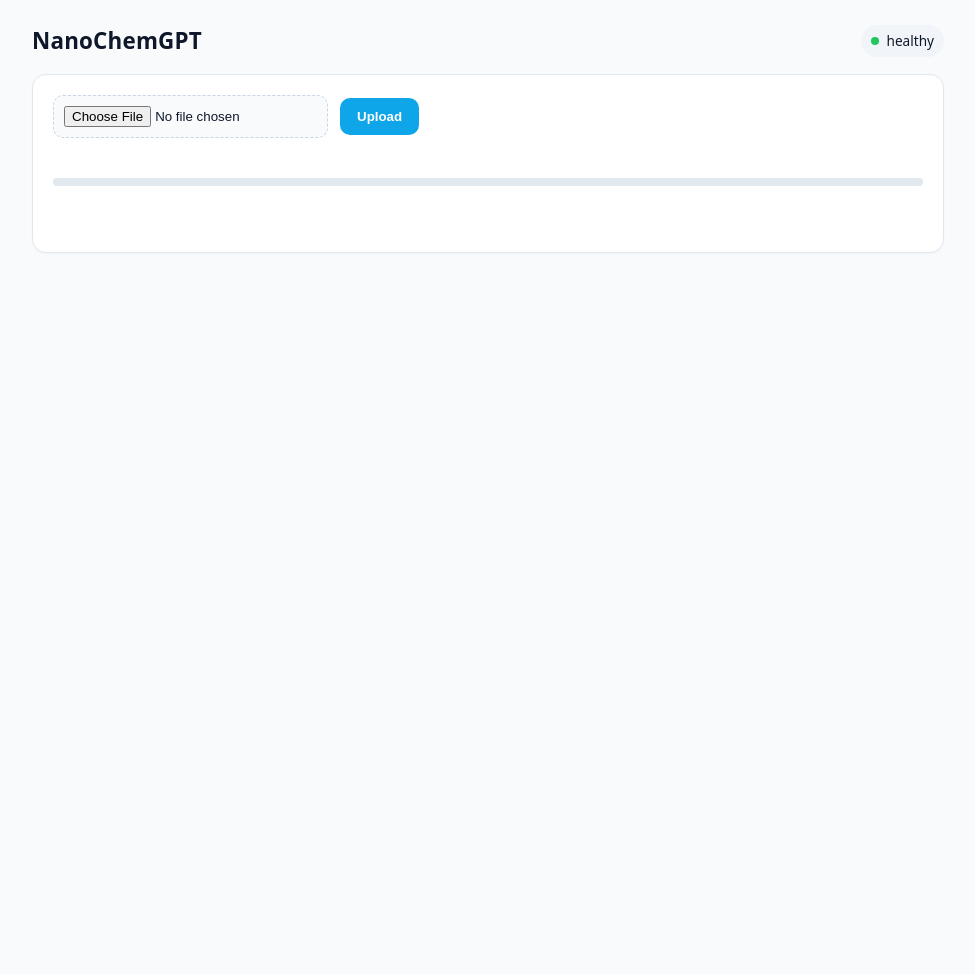
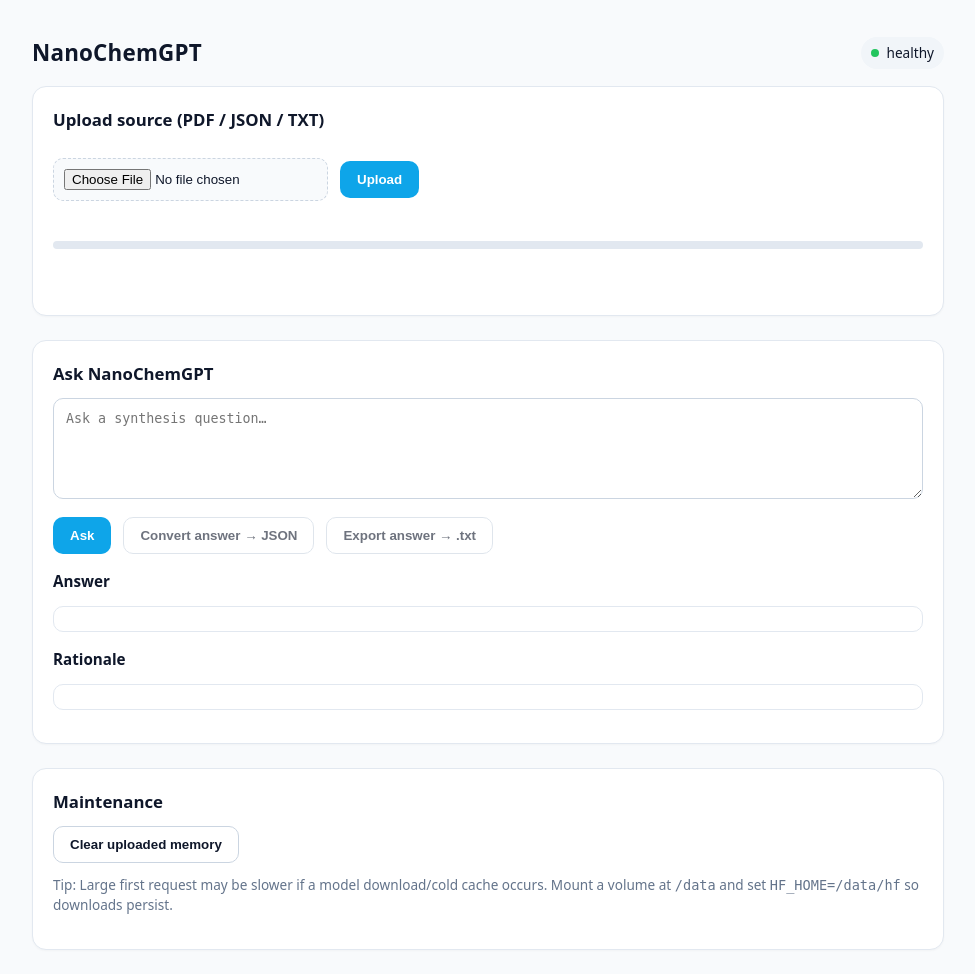
Before and after one commit to DMCarnahan/NanoChemGPT, a Flask app: page / in a window 1280 px wide. Shown: the whole page, without its empty margins (152-1127 px from the left). Before the commit the page ends 253 px from the top, so only its background shows below. Run offline with Flask 3, Linux system fonts and the light colour scheme.

Commit message:
rewire modules

```diff
--- a/static/app.js
+++ b/static/app.js
@@ -1,22 +1,20 @@
-function qs(sel) { return document.querySelector(sel); }
-function qsa(sel) { return Array.from(document.querySelectorAll(sel)); }
+const qs  = (s) => document.querySelector(s);
+const qsa = (s) => Array.from(document.querySelectorAll(s));
 
 function setStatus(ok) {
   const el = qs('#healthStatus');
   if (!el) return;
   el.classList.remove('ok', 'err');
   el.classList.add(ok ? 'ok' : 'err');
-  const text = el.querySelector('.status-txt');
-  if (text) text.textContent = ok ? 'healthy' : 'unhealthy';
+  const t = el.querySelector('.status-txt');
+  if (t) t.textContent = ok ? 'healthy' : 'unhealthy';
 }
 
 async function checkHealth() {
   try {
     const r = await fetch('/health', { cache: 'no-store' });
     setStatus(r.ok);
-  } catch {
-    setStatus(false);
-  }
+  } catch { setStatus(false); }
 }
 
 function humanSize(bytes) {
@@ -27,102 +25,188 @@ function humanSize(bytes) {
   return `${n.toFixed(n < 10 && i > 0 ? 1 : 0)} ${units[i]}`;
 }
 
-function resetProgress() {
-  const bar = qs('#progressInner');
-  if (bar) bar.style.width = '0%';
+function showAlert(id, kind, text) {
+  const el = qs(id);
+  if (!el) return;
+  el.classList.remove('hidden');
+  el.className = `alert ${kind}`;
+  el.textContent = text;
 }
 
-function setProgress(pct) {
-  const bar = qs('#progressInner');
-  if (bar) bar.style.width = `${Math.max(0, Math.min(100, pct))}%`;
-}
+function hide(el) { el?.classList.add('hidden'); }
+function setProgress(pct) { const bar = qs('#progressInner'); if (bar) bar.style.width = `${Math.max(0, Math.min(100, pct))}%`; }
+function resetProgress() { setProgress(0); }
 
-function showMessage(kind, text) {
-  const out = qs('#result');
-  if (!out) return;
-  out.className = `alert ${kind}`;
-  out.textContent = text;
-}
-
+// ---- Upload flow ----
 async function uploadFile(file) {
   resetProgress();
-  setProgress(10);
 
-  const fd = new FormData();
-  fd.append('file', file);
+  const fd = new FormData(); fd.append('file', file);
 
-  // Note: Native fetch doesn't give real upload progress without XHR.
-  // We fake a little progress then jump to 100% on completion.
-  const fake = setInterval(() => {
-    const bar = qs('#progressInner');
-    if (!bar) return;
-    const curr = parseFloat(bar.style.width || '0');
-    if (curr < 85) setProgress(curr + 5);
-  }, 150);
+  // Fake progress until server returns a job id
+  let pct = 10;
+  const fake = setInterval(() => { if (pct < 85) { pct += 5; setProgress(pct); } }, 150);
 
   try {
     const resp = await fetch('/upload', { method: 'POST', body: fd });
     clearInterval(fake);
-    setProgress(100);
-
-    const contentType = resp.headers.get('content-type') || '';
     if (!resp.ok) {
       const txt = await resp.text();
-      showMessage('error', `Upload failed (${resp.status}): ${txt || 'Unknown error'}`);
+      showAlert('#result', 'error', `Upload failed (${resp.status}): ${txt || 'Unknown error'}`);
       return;
     }
-
-    if (contentType.includes('application/json')) {
-      const data = await resp.json();
-      const fname = data.filename || file.name;
-      let details = '';
-      if (typeof data.chars === 'number') details = ` • ${data.chars} chars`;
-      if (data.kind) details = ` (${data.kind})` + details;
-      showMessage('success', `Uploaded: ${fname}${details}`);
-    } else {
-      const txt = await resp.text();
-      showMessage('success', `Uploaded: ${file.name}\n${txt.slice(0, 500)}`);
-    }
+    const data = await resp.json();
+    showAlert('#result', 'success', `Uploaded: ${data.filename || file.name}`);
+    if (data.job_id) await pollStatus(data.job_id);
+    else setProgress(100);
   } catch (err) {
     clearInterval(fake);
-    showMessage('error', `Network error: ${err}`);
+    showAlert('#result', 'error', `Network error: ${err}`);
   }
 }
 
-function wireUI() {
-  // Health badge wires itself
-  checkHealth();
-  // ping health periodically
-  setInterval(checkHealth, 30000);
-
-  const input = qs('#fileInput');
-  const button = qs('#uploadBtn');
-
-  if (input) {
-    input.addEventListener('change', () => {
-      const f = input.files?.[0];
-      const hint = qs('#fileHint');
-      if (hint && f) {
-        hint.textContent = `${f.name} • ${humanSize(f.size)}`;
-      }
-    });
-  }
-
-  if (button && input) {
-    button.addEventListener('click', async (e) => {
-      e.preventDefault();
-      const f = input.files?.[0];
-      if (!f) {
-        showMessage('error', 'Choose a file first (PDF/JSON/TXT).');
-        return;
-      }
-      button.disabled = true;
-      qsa('.btn .spinner').forEach(s => s.classList.remove('hidden'));
-      await uploadFile(f);
-      qsa('.btn .spinner').forEach(s => s.classList.add('hidden'));
-      button.disabled = false;
-    });
+async function pollStatus(jobId) {
+  for (;;) {
+    const r = await fetch(`/status/${jobId}`, { cache: 'no-store' });
+    if (!r.ok) { showAlert('#result', 'error', `Status error: ${r.status}`); break; }
+    const st = await r.json();
+    if (typeof st.progress === 'number') setProgress(st.progress);
+    if (st.status === 'done') { showAlert('#result', 'success', `Processed ${st.filename || ''}`); break; }
+    if (st.status === 'error') { showAlert('#result', 'error', `Processing error: ${st.error || 'unknown'}`); break; }
+    await new Promise(res => setTimeout(res, 1000));
   }
 }
 
+// ---- Ask flow ----
+let lastAnswer = '';
+let lastQuestion = '';
+
+async function askQuestion() {
+  hide(qs('#askMsg')); hide(qs('#jsonBlock'));
+  const q = (qs('#questionInput').value || '').trim();
+  if (!q) { showAlert('#askMsg', 'error', 'Type a question first.'); return; }
+
+  const btn = qs('#askBtn');
+  btn.disabled = true; btn.querySelector('.spinner')?.classList.remove('hidden');
+  qs('#parseBtn').disabled = true; qs('#saveTxtBtn').disabled = true;
+
+  try {
+    const r = await fetch('/ask', {
+      method: 'POST',
+      headers: { 'content-type': 'application/json' },
+      body: JSON.stringify({ question: q })
+    });
+    if (!r.ok) {
+      const txt = await r.text();
+      showAlert('#askMsg', 'error', `Ask failed (${r.status}): ${txt || 'Unknown error'}`);
+      return;
+    }
+    const data = await r.json();
+    lastAnswer = data.answer || '';
+    lastQuestion = q;
+
+    qs('#answerPre').textContent = lastAnswer || '(empty)';
+    qs('#rationalePre').textContent = data.rationale || '(no rationale returned)';
+    qs('#parseBtn').disabled = !lastAnswer;
+    qs('#saveTxtBtn').disabled = !lastAnswer;
+
+    showAlert('#askMsg', 'success', 'Answer ready.');
+  } catch (err) {
+    showAlert('#askMsg', 'error', `Network error: ${err}`);
+  } finally {
+    btn.disabled = false; btn.querySelector('.spinner')?.classList.add('hidden');
+  }
+}
+
+// ---- Convert answer to JSON ----
+async function parseAnswer() {
+  hide(qs('#jsonBlock'));
+  if (!lastAnswer) { showAlert('#askMsg', 'error', 'No answer to parse yet.'); return; }
+  try {
+    const r = await fetch('/parse', {
+      method: 'POST',
+      headers: { 'content-type': 'application/json' },
+      body: JSON.stringify({ text: lastAnswer })
+    });
+    if (!r.ok) {
+      const txt = await r.text();
+      showAlert('#askMsg', 'error', `Parse failed (${r.status}): ${txt || 'Unknown error'}`);
+      return;
+    }
+    const obj = await r.json();
+    qs('#jsonPre').textContent = JSON.stringify(obj, null, 2);
+    qs('#jsonBlock').classList.remove('hidden');
+  } catch (err) {
+    showAlert('#askMsg', 'error', `Network error: ${err}`);
+  }
+}
+
+// ---- Save answer to TXT ----
+async function saveTxt() {
+  if (!lastAnswer) { showAlert('#askMsg', 'error', 'No answer to save yet.'); return; }
+  try {
+    const r = await fetch('/save_txt', {
+      method: 'POST',
+      headers: { 'content-type': 'application/json' },
+      body: JSON.stringify({ answer: lastAnswer, question: lastQuestion })
+    });
+    if (!r.ok) {
+      const txt = await r.text();
+      showAlert('#askMsg', 'error', `Save failed (${r.status}): ${txt || 'Unknown error'}`);
+      return;
+    }
+    const blob = await r.blob();
+    const url = URL.createObjectURL(blob);
+    const a = document.createElement('a');
+    a.href = url; a.download = 'answer.txt';
+    document.body.appendChild(a); a.click();
+    a.remove(); URL.revokeObjectURL(url);
+    showAlert('#askMsg', 'success', 'Saved as TXT.');
+  } catch (err) {
+    showAlert('#askMsg', 'error', `Network error: ${err}`);
+  }
+}
+
+// ---- Clear uploaded memory ----
+async function clearUploads() {
+  try {
+    const r = await fetch('/clear_uploads', { method: 'POST' });
+    if (!r.ok) {
+      const txt = await r.text();
+      showAlert('#clearMsg', 'error', `Clear failed (${r.status}): ${txt || 'Unknown error'}`);
+      return;
+    }
+    showAlert('#clearMsg', 'success', 'Uploads cleared.');
+  } catch (err) {
+    showAlert('#clearMsg', 'error', `Network error: ${err}`);
+  }
+}
+
+// ---- Wire UI ----
+function wireUI() {
+  checkHealth();
+  setInterval(checkHealth, 30000);
+
+  const input  = qs('#fileInput');
+  const button = qs('#uploadBtn');
+  input?.addEventListener('change', () => {
+    const f = input.files?.[0];
+    const hint = qs('#fileHint');
+    if (hint && f) hint.textContent = `${f.name} • ${humanSize(f.size)}`;
+  });
+  button?.addEventListener('click', async (e) => {
+    e.preventDefault();
+    const f = input?.files?.[0];
+    if (!f) { showAlert('#result', 'error', 'Choose a file first.'); return; }
+    button.disabled = true; button.querySelector('.spinner')?.classList.remove('hidden');
+    await uploadFile(f);
+    button.disabled = false; button.querySelector('.spinner')?.classList.add('hidden');
+  });
+
+  qs('#askBtn')?.addEventListener('click', (e) => { e.preventDefault(); askQuestion(); });
+  qs('#parseBtn')?.addEventListener('click', (e) => { e.preventDefault(); parseAnswer(); });
+  qs('#saveTxtBtn')?.addEventListener('click', (e) => { e.preventDefault(); saveTxt(); });
+  qs('#clearBtn')?.addEventListener('click', (e) => { e.preventDefault(); clearUploads(); });
+}
+
 document.addEventListener('DOMContentLoaded', wireUI);
--- a/static/styles.css
+++ b/static/styles.css
@@ -172,3 +172,31 @@ input[type="file"] {
   animation: spin 0.8s linear infinite;
 }
 @keyframes spin { to { transform: rotate(360deg); } }
+
+/* --- Additions for Ask/Results --- */
+.card-title { margin: 0 0 12px 0; font-size: 1.05rem; font-weight: 700; color: #0f172a; }
+.subhead { margin: 0 0 6px 0; font-size: 0.95rem; color: #0f172a; }
+
+.textarea {
+  width: 100%;
+  padding: 12px;
+  border: 1px solid #cbd5e1;
+  border-radius: 10px;
+  background: #fff;
+  outline: none;
+}
+.textarea:focus { box-shadow: 0 0 0 3px rgba(14,165,233,0.25); border-color: #0ea5e9; }
+
+.pre {
+  background: #fff;
+  border: 1px solid #e2e8f0;
+  border-radius: 10px;
+  padding: 12px;
+  overflow: auto;
+  max-height: 480px;
+  white-space: pre-wrap;
+  word-break: break-word;
+}
+
+/* Small tweak so header sits on one line on wide screens */
+.header { margin-top: 12px; }
--- a/templates/index.html
+++ b/templates/index.html
@@ -4,8 +4,6 @@
   <meta charset="utf-8">
   <meta name="viewport" content="width=device-width, initial-scale=1">
   <title>NanoChemGPT</title>
-
-  <!-- Load your stylesheet -->
   <link rel="stylesheet" href="{{ url_for('static', filename='styles.css') }}">
 </head>
 <body>
@@ -19,7 +17,9 @@
       </div>
     </div>
 
+    <!-- Upload -->
     <div class="card upload">
+      <h2 class="card-title">Upload source (PDF / JSON / TXT)</h2>
       <div class="input-row">
         <input id="fileInput" type="file" accept=".pdf,.json,.txt,.md,.csv">
         <button id="uploadBtn" class="btn">
@@ -29,15 +29,58 @@
       </div>
       <div id="fileHint" class="small muted"></div>
 
-      <div id="progress" class="progress mt-3">
+      <div class="progress mt-3">
         <div id="progressInner"></div>
       </div>
 
       <div id="result" class="alert mt-3"></div>
     </div>
+
+    <!-- Ask -->
+    <div class="card mt-6">
+      <h2 class="card-title">Ask NanoChemGPT</h2>
+      <textarea id="questionInput" class="textarea" rows="5" placeholder="Ask a synthesis question…"></textarea>
+      <div class="row mt-3">
+        <button id="askBtn" class="btn">
+          <span class="spinner hidden"></span>
+          Ask
+        </button>
+        <button id="parseBtn" class="btn secondary" disabled>Convert answer → JSON</button>
+        <button id="saveTxtBtn" class="btn secondary" disabled>Export answer → .txt</button>
+      </div>
+
+      <div id="askMsg" class="alert mt-3 hidden"></div>
+
+      <div class="mt-4">
+        <h3 class="subhead">Answer</h3>
+        <pre id="answerPre" class="pre"></pre>
+      </div>
+
+      <div class="mt-4">
+        <h3 class="subhead">Rationale</h3>
+        <pre id="rationalePre" class="pre muted"></pre>
+      </div>
+
+      <div id="jsonBlock" class="mt-4 hidden">
+        <h3 class="subhead">Parsed JSON</h3>
+        <pre id="jsonPre" class="pre"></pre>
+      </div>
+    </div>
+
+    <!-- Maintenance -->
+    <div class="card mt-6">
+      <h2 class="card-title">Maintenance</h2>
+      <div class="row">
+        <button id="clearBtn" class="btn secondary">Clear uploaded memory</button>
+        <div id="clearMsg" class="alert mt-2 hidden"></div>
+      </div>
+      <p class="small muted mt-3">
+        Tip: Large first request may be slower if a model download/cold cache occurs. Mount a volume at <code>/data</code> and set
+        <code>HF_HOME=/data/hf</code> so downloads persist.
+      </p>
+    </div>
   </div>
 
-  <!-- Load your JavaScript (defer = run after parsing) -->
   <script src="{{ url_for('static', filename='app.js') }}" defer></script>
 </body>
 </html>
```
